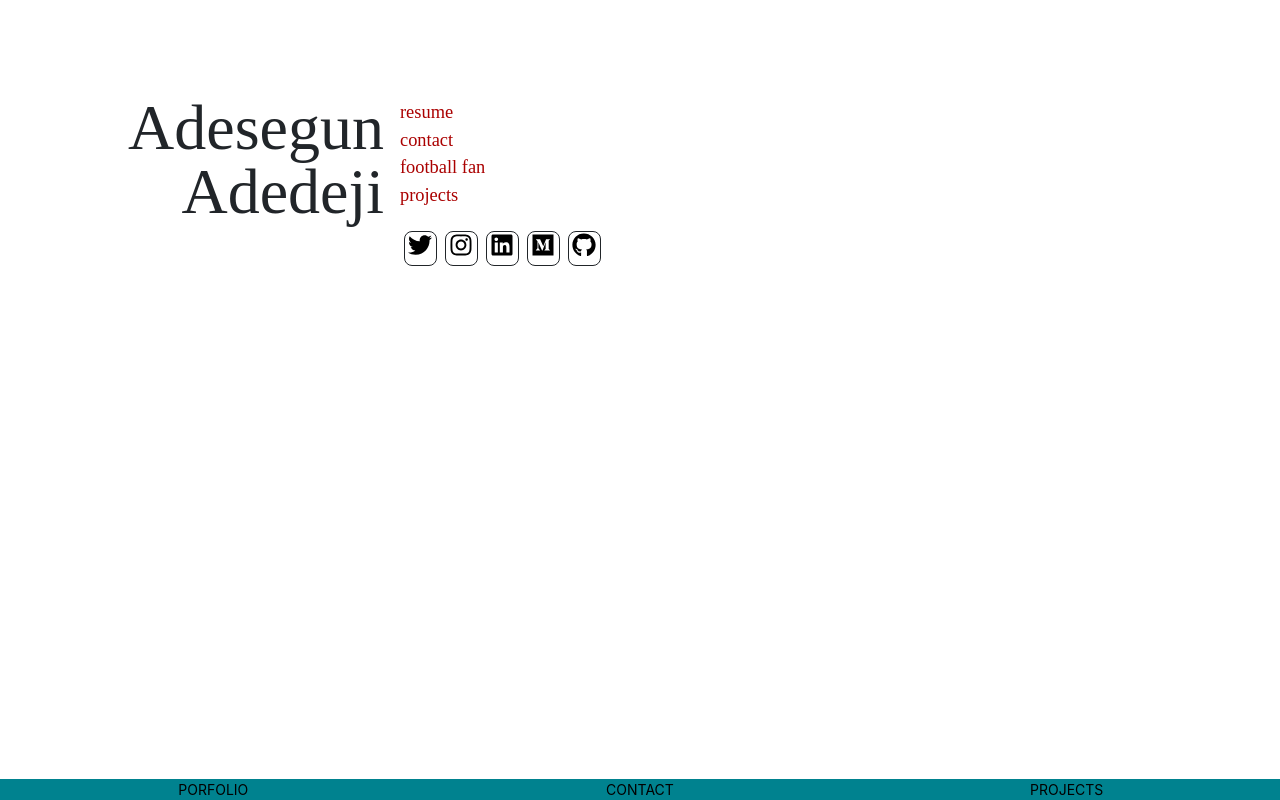
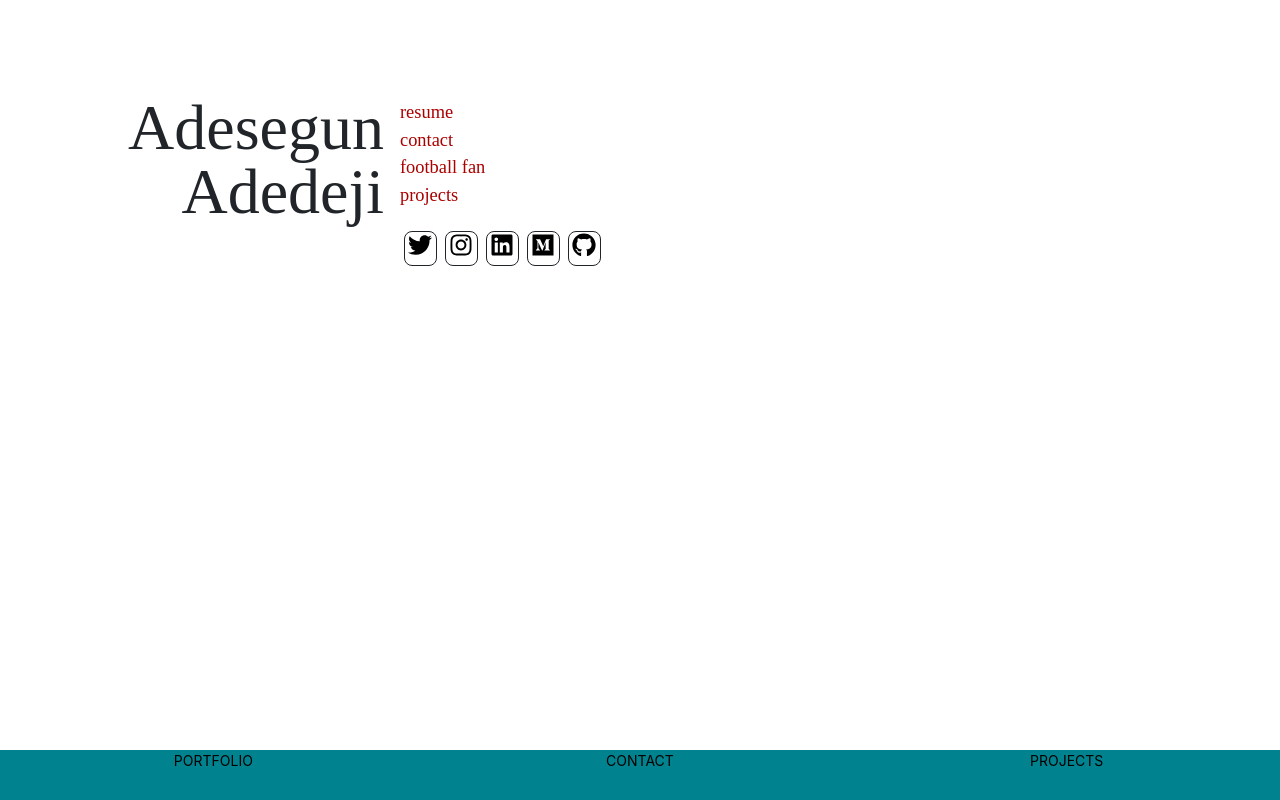
Before and after one commit to adesegunadedeji/portfolio-adesegun, a React (Create React App) app: page / in a window 1280 px wide. Built offline with nearby package versions, Linux system fonts and the light colour scheme; a web font is replaced by a local one.

Commit message:
Changed Link in footer to a tag

```diff
--- a/src/components/Footer/Footer.jsx
+++ b/src/components/Footer/Footer.jsx
@@ -1,21 +1,20 @@
 import React from 'react'
-import {Link} from 'react-router-dom'
 function FooterComponent (){
         return (
+
             <div className = "Footerdiv">
               <nav className="w-100 centerNav textNav w-50-ns">
                 <div className="third">
-                   <Link  className="f6"  to="/">porfolio</Link>
+                <a  className="f6" href = "/">portfolio</a>
                 </div>
                 <div className="third">
-                <Link   className="f6" to="/contact">contact</Link>
+                <a  className="f6" href = "/contact">contact</a>
                 </div>
                 <div className="third">
-                <Link  className="f6" to="/projects">projects</Link>
+                <a  className="f6" href = "/projects">projects</a>
                 </div>
                 </nav>
             </div>
         )
 }
-
 export default FooterComponent
--- a/src/index.css
+++ b/src/index.css
@@ -135,6 +135,7 @@ body {
   background-color: #00828F;
   position: absolute;
   bottom: 0;
+  height: 50px;
   width:  100%;
 }
 .third{
@@ -155,3 +156,16 @@ a.f6{
   opacity: 1;
   color: black;
 }
+@media screen and (min-width: 30em){
+.w-50-ns {
+    width: 50%;
+}
+
+}
+
+
+@media screen and (min-width: 30em){
+.db-ns {
+    display: block;
+}
+}
```
